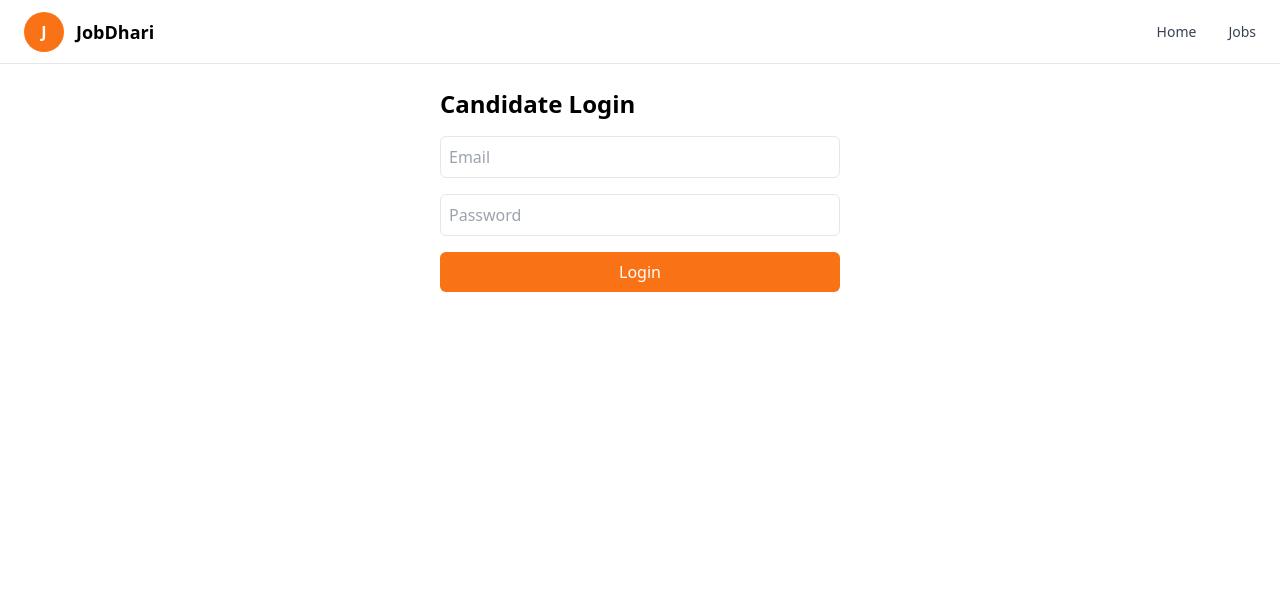
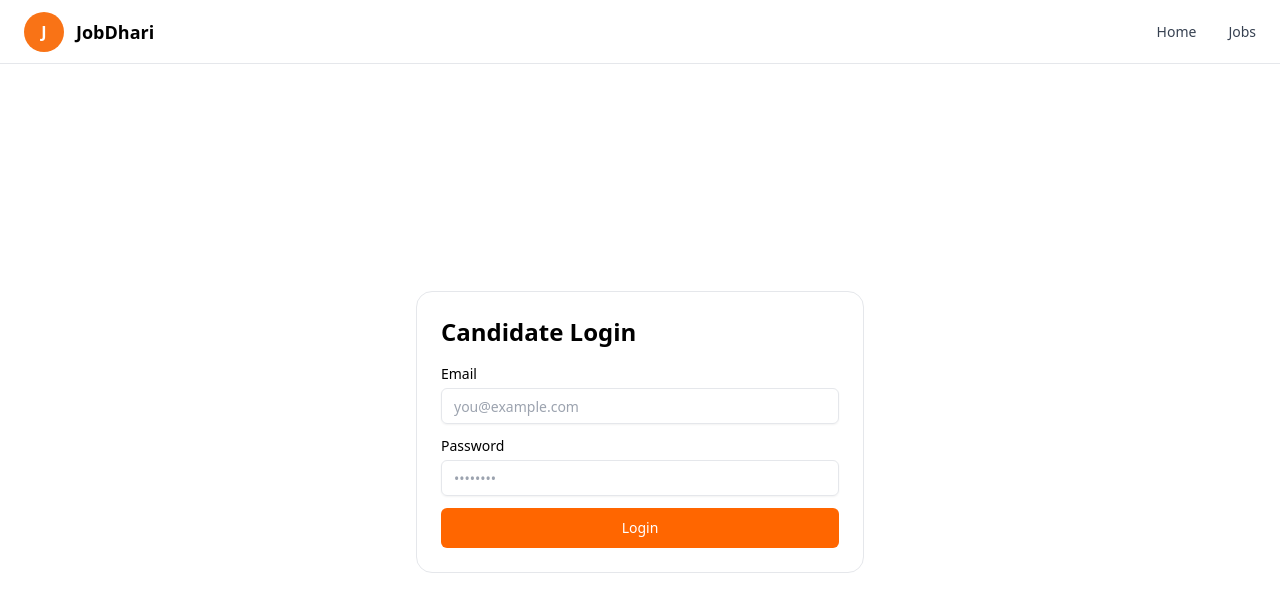
Before and after one commit to Jobdhari/Jobdhari, a Next.js app: page /login/candidate in a window 1280 px wide. Shown: the top 612 px of the page. Built offline with nearby package versions, Linux system fonts and the light colour scheme; no server answers.

Commit message:
fix(login): prevent Firebase from running during export prerender

```diff
--- /dev/null
+++ b/src/app/login/candidate/CandidateLoginClient.tsx
@@ -0,0 +1,85 @@
+"use client";
+
+import { useEffect, useState } from "react";
+import { useRouter, useSearchParams } from "next/navigation";
+import { signInWithEmailAndPassword } from "firebase/auth";
+import { toast } from "sonner";
+
+import { auth } from "@/lib/firebase";
+import { Button } from "@/components/ui/button";
+import { Input } from "@/components/ui/input";
+
+export default function CandidateLoginClient() {
+  const router = useRouter();
+  const searchParams = useSearchParams();
+
+  const redirectTo =
+    searchParams.get("redirect") || "/candidate/dashboard";
+
+  const [email, setEmail] = useState("");
+  const [password, setPassword] = useState("");
+
+  const [loading, setLoading] = useState(false);
+
+  useEffect(() => {
+    // if already logged in, go where user intended
+    const unsub = auth.onAuthStateChanged((u) => {
+      if (u) router.replace(redirectTo);
+    });
+    return () => unsub();
+    // eslint-disable-next-line react-hooks/exhaustive-deps
+  }, [redirectTo]);
+
+  async function onSubmit(e: React.FormEvent) {
+    e.preventDefault();
+    setLoading(true);
+
+    const t = toast.loading("Logging in...");
+    try {
+      await signInWithEmailAndPassword(auth, email.trim(), password);
+      toast.success("Logged in", { id: t });
+      router.replace(redirectTo);
+    } catch (err: any) {
+      console.error(err);
+      toast.error(err?.message || "Login failed", { id: t });
+    } finally {
+      setLoading(false);
+    }
+  }
+
+  return (
+    <div className="min-h-[calc(100vh-64px)] flex items-center justify-center p-6">
+      <div className="w-full max-w-md rounded-2xl border bg-white p-6 space-y-4">
+        <h1 className="text-2xl font-bold">Candidate Login</h1>
+
+        <form className="space-y-3" onSubmit={onSubmit}>
+          <div className="space-y-1">
+            <div className="text-sm font-medium">Email</div>
+            <Input
+              value={email}
+              onChange={(e) => setEmail(e.target.value)}
+              placeholder="you@example.com"
+              type="email"
+              autoComplete="email"
+            />
+          </div>
+
+          <div className="space-y-1">
+            <div className="text-sm font-medium">Password</div>
+            <Input
+              value={password}
+              onChange={(e) => setPassword(e.target.value)}
+              placeholder="••••••••"
+              type="password"
+              autoComplete="current-password"
+            />
+          </div>
+
+          <Button className="w-full" disabled={loading}>
+            {loading ? "Logging in..." : "Login"}
+          </Button>
+        </form>
+      </div>
+    </div>
+  );
+}
--- a/src/app/login/candidate/page.tsx
+++ b/src/app/login/candidate/page.tsx
@@ -1,77 +1,15 @@
-"use client";
-export const dynamic = "force-dynamic";
+import dynamic from "next/dynamic";
 
-import { useState } from "react";
-import { useRouter } from "next/navigation";
-import {
-  getAuth,
-  signInWithEmailAndPassword,
-  sendEmailVerification,
-} from "firebase/auth";
+/**
+ * IMPORTANT:
+ * This page must NOT import Firebase at build-time (static export/prerender).
+ * So we load the Firebase-using UI as a client-only component.
+ */
+const CandidateLoginClient = dynamic(
+  () => import("./CandidateLoginClient"),
+  { ssr: false }
+);
 
-export default function CandidateLogin() {
-  const router = useRouter();
-  const auth = getAuth(); // uses already-initialized Firebase app
-
-  const [email, setEmail] = useState("");
-  const [password, setPassword] = useState("");
-  const [loading, setLoading] = useState(false);
-  const [error, setError] = useState<string | null>(null);
-
-  const handleLogin = async () => {
-    setLoading(true);
-    setError(null);
-
-    try {
-      const result = await signInWithEmailAndPassword(
-        auth,
-        email,
-        password
-      );
-
-      if (!result.user.emailVerified) {
-        await sendEmailVerification(result.user);
-        setError("Please verify your email. Verification link sent.");
-        return;
-      }
-
-      router.push("/jobs");
-    } catch (err: any) {
-      setError(err.message || "Login failed");
-    } finally {
-      setLoading(false);
-    }
-  };
-
-  return (
-    <div className="mx-auto max-w-md p-6 space-y-4">
-      <h1 className="text-2xl font-bold">Candidate Login</h1>
-
-      {error && <p className="text-sm text-red-600">{error}</p>}
-
-      <input
-        type="email"
-        placeholder="Email"
-        value={email}
-        onChange={(e) => setEmail(e.target.value)}
-        className="w-full rounded-md border p-2"
-      />
-
-      <input
-        type="password"
-        placeholder="Password"
-        value={password}
-        onChange={(e) => setPassword(e.target.value)}
-        className="w-full rounded-md border p-2"
-      />
-
-      <button
-        onClick={handleLogin}
-        disabled={loading}
-        className="w-full rounded-md bg-orange-500 py-2 text-white hover:bg-orange-600 disabled:opacity-60"
-      >
-        {loading ? "Logging in…" : "Login"}
-      </button>
-    </div>
-  );
+export default function CandidateLoginPage() {
+  return <CandidateLoginClient />;
 }
```
Also changed, not shown: 1 other file (tests, documents, lock files or other folders).
